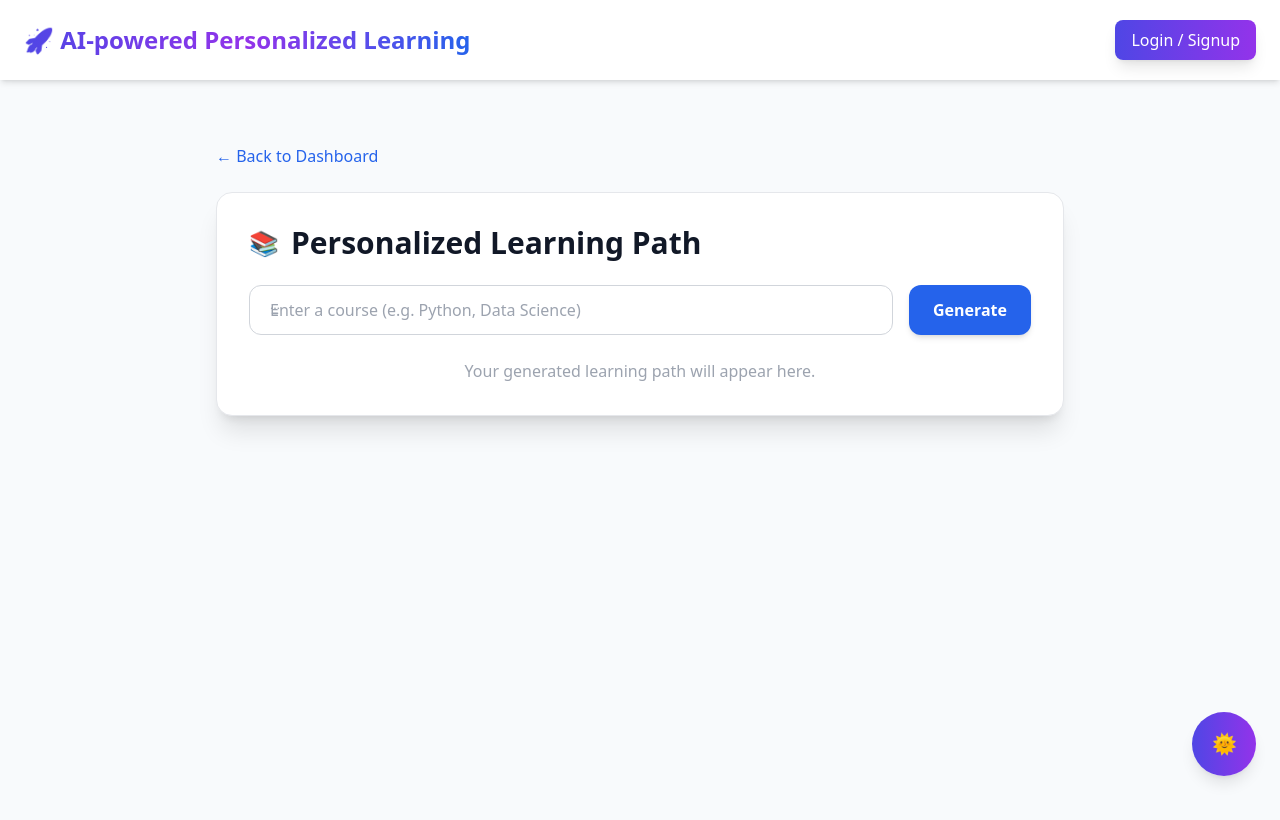
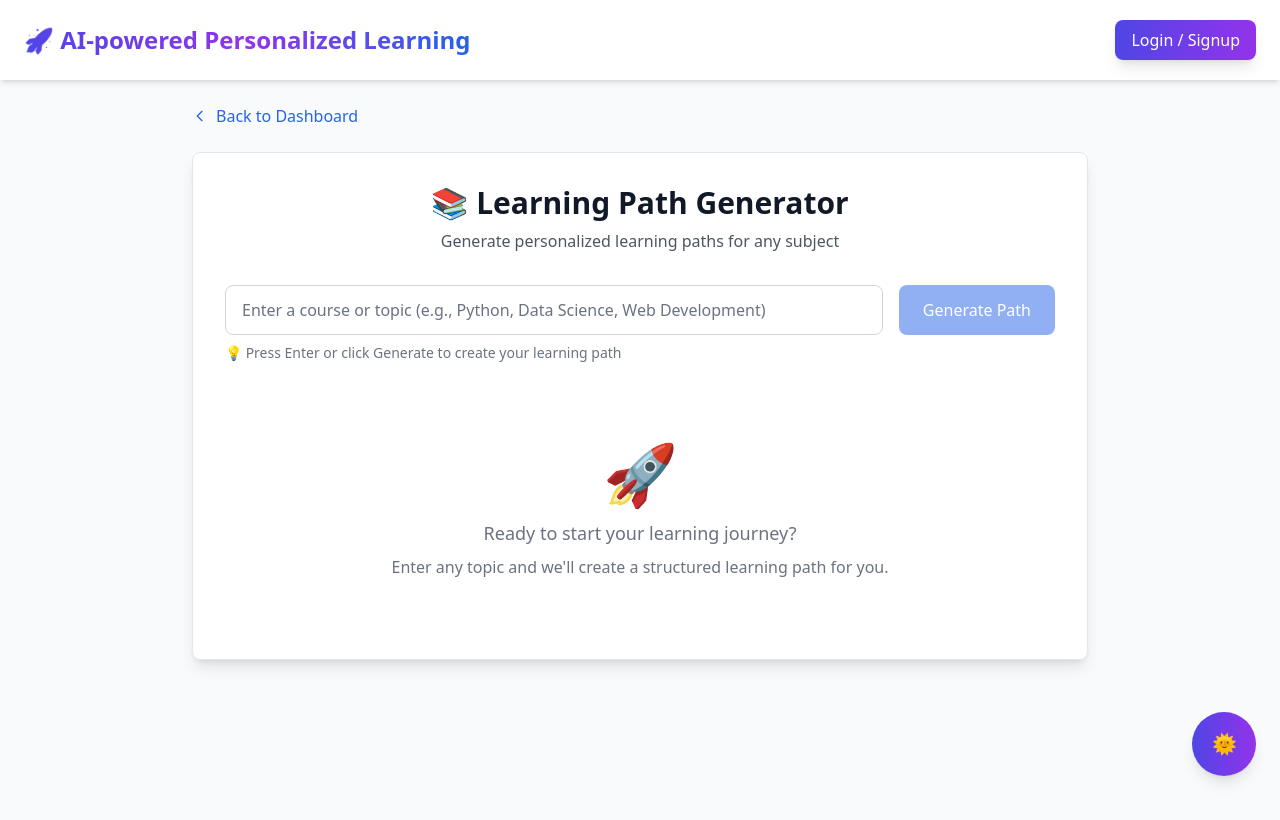
Before and after one commit to DharanSJIT/AI_learning_website, a React (Vite) app in the folder frontend/: page /learning-path in a window 1280 px wide. Shown: the top 820 px of the page. Built offline with nearby package versions, Linux system fonts and the light colour scheme; no server answers.

Commit message:
updated learning path

```diff
--- a/frontend/src/components/LearningPath.jsx
+++ b/frontend/src/components/LearningPath.jsx
@@ -1,4 +1,4 @@
-import React, { useState } from "react";
+import React, { useState, useEffect } from "react";
 import { Link } from "react-router-dom";
 import axios from "axios";
 import { jsPDF } from "jspdf";
@@ -9,6 +9,25 @@ export default function LearningPath() {
   const [course, setCourse] = useState("");
   const [path, setPath] = useState(null);
   const [loading, setLoading] = useState(false);
+
+  // Handle Enter key press
+  const handleKeyPress = (e) => {
+    if (e.key === "Enter" && !loading && course.trim()) {
+      generatePath();
+    }
+  };
+
+  // Add event listener for Enter key
+  useEffect(() => {
+    const handleGlobalKeyPress = (e) => {
+      if (e.key === "Enter" && document.activeElement.type === "text" && !loading && course.trim()) {
+        generatePath();
+      }
+    };
+
+    document.addEventListener("keypress", handleGlobalKeyPress);
+    return () => document.removeEventListener("keypress", handleGlobalKeyPress);
+  }, [course, loading]);
 
   const generatePath = async () => {
     if (!course.trim()) {
@@ -53,11 +72,47 @@ Do NOT use markdown (** or *), just plain text.`;
 
   const exportPDF = () => {
     if (!path) return;
+
     const doc = new jsPDF();
+    const pageHeight = doc.internal.pageSize.height;
+    const pageWidth = doc.internal.pageSize.width;
+    const margin = 15;
+    const maxLineWidth = pageWidth - (margin * 2);
+    const lineHeight = 7;
+    let yPosition = margin;
+
+    // Set font
     doc.setFont("Helvetica", "normal");
     doc.setFontSize(12);
-    const lines = doc.splitTextToSize(path, 180);
-    doc.text(lines, 10, 20);
+
+    // Add title
+    doc.setFont("Helvetica", "bold");
+    doc.setFontSize(16);
+    const title = `Learning Path: ${course}`;
+    doc.text(title, margin, yPosition);
+    yPosition += 15;
+
+    // Reset font for content
+    doc.setFont("Helvetica", "normal");
+    doc.setFontSize(11);
+
+    // Split content into lines that fit the page width
+    const lines = doc.splitTextToSize(path, maxLineWidth);
+
+    // Process each line and add page breaks when needed
+    lines.forEach((line) => {
+      // Check if we need a new page
+      if (yPosition + lineHeight > pageHeight - margin) {
+        doc.addPage();
+        yPosition = margin;
+      }
+
+      // Add the line to current page
+      doc.text(line, margin, yPosition);
+      yPosition += lineHeight;
+    });
+
+    // Save the PDF
     doc.save(`${course || "learning-path"}.pdf`);
   };
 
@@ -80,84 +135,88 @@ Do NOT use markdown (** or *), just plain text.`;
   };
 
   return (
-    <div className="max-w-4xl mx-auto p-6 mt-10">
+    <div className="min-h-screen bg-gray-50 py-6 px-4">
+      <div className="max-w-4xl mx-auto">
         {/* Back Link */}
         <Link
           to="/home"
-        className="inline-flex items-center text-blue-600 hover:underline mb-6 font-medium"
+          className="inline-flex items-center text-blue-600 hover:text-blue-800 mb-6 font-medium transition-colors"
         >
-        ← Back to Dashboard
+          <svg
+            className="w-4 h-4 mr-2"
+            fill="none"
+            stroke="currentColor"
+            viewBox="0 0 24 24"
+          >
+            <path strokeLinecap="round" strokeLinejoin="round" strokeWidth={2} d="M15 19l-7-7 7-7" />
+          </svg>
+          Back to Dashboard
         </Link>
 
-      {/* Card Container */}
-      <div className="bg-white shadow-xl rounded-2xl p-8 border border-gray-200">
+        {/* Main Card */}
+        <div className="bg-white rounded-lg shadow-lg border border-gray-200 p-8">
           {/* Header */}
-        <h2 className="text-3xl font-extrabold text-gray-900 mb-6 flex items-center gap-3">
-          <span className="text-2xl">📚</span> Personalized Learning Path
-        </h2>
+          <div className="text-center mb-8">
+            <h1 className="text-3xl font-bold text-gray-900 mb-2">
+              📚 Learning Path Generator
+            </h1>
+            <p className="text-gray-600">
+              Generate personalized learning paths for any subject
+            </p>
+          </div>
 
-        {/* Input & Generate Button */}
-        <div className="flex flex-col sm:flex-row gap-4 mb-6">
-          <div className="relative flex-1">
+          {/* Input Section */}
+          <div className="mb-8">
+            <div className="flex flex-col sm:flex-row gap-4">
               <input
                 type="text"
                 value={course}
                 onChange={(e) => setCourse(e.target.value)}
-              placeholder="Enter a course (e.g. Python, Data Science)"
+                onKeyPress={handleKeyPress}
+                placeholder="Enter a course or topic (e.g., Python, Data Science, Web Development)"
                 className="
-                w-full
-                rounded-xl
+                  flex-1
+                  px-4
+                  py-3
                   border
                   border-gray-300
-                px-5
-                py-3
-                text-gray-900
-                placeholder-gray-400
+                  rounded-lg
                   focus:outline-none
                   focus:ring-2
                   focus:ring-blue-500
                   focus:border-transparent
-                transition
+                  text-gray-900
+                  placeholder-gray-500
                 "
               />
-            <svg
-              className="w-5 h-5 absolute left-4 top-1/2 -translate-y-1/2 text-gray-400 pointer-events-none"
-              fill="none"
-              stroke="currentColor"
-              strokeWidth="2"
-              viewBox="0 0 24 24"
-              xmlns="http://www.w3.org/2000/svg"
-            >
-              <path
-                strokeLinecap="round"
-                strokeLinejoin="round"
-                d="M8 10h.01M12 10h.01M16 10h.01M9 16h6"
-              ></path>
-            </svg>
-          </div>
-
               <button
                 onClick={generatePath}
-            disabled={loading}
-            className={`
-              flex items-center justify-center
-              rounded-xl
-              bg-blue-600
+                disabled={loading || !course.trim()}
+                className="
                   px-6
                   py-3
+                  bg-blue-600
                   text-white
-              font-semibold
-              shadow-md
+                  rounded-lg
+                  font-medium
                   hover:bg-blue-700
+                  focus:outline-none
+                  focus:ring-2
+                  focus:ring-blue-500
+                  focus:ring-offset-2
                   disabled:opacity-50
                   disabled:cursor-not-allowed
-              transition
-            `}
+                  transition-colors
+                  min-w-[120px]
+                  flex
+                  items-center
+                  justify-center
+                "
               >
-            {loading && (
+                {loading ? (
+                  <>
                     <svg
-                className="animate-spin -ml-1 mr-2 h-5 w-5 text-white"
-                xmlns="http://www.w3.org/2000/svg"
+                      className="animate-spin mr-2 h-4 w-4"
                       fill="none"
                       viewBox="0 0 24 24"
                     >
@@ -168,88 +227,174 @@ Do NOT use markdown (** or *), just plain text.`;
                         r="10"
                         stroke="currentColor"
                         strokeWidth="4"
-                ></circle>
+                      />
                       <path
                         className="opacity-75"
                         fill="currentColor"
                         d="M4 12a8 8 0 018-8v8H4z"
-                ></path>
+                      />
                     </svg>
+                    Generating...
+                  </>
+                ) : (
+                  "Generate Path"
                 )}
-            {loading ? "Generating..." : "Generate"}
               </button>
             </div>
+            <p className="text-sm text-gray-500 mt-2">
+              💡 Press Enter or click Generate to create your learning path
+            </p>
+          </div>
 
-        {/* Result / Output */}
-        <div>
+          {/* Results Section */}
           {path && (
+            <div className="space-y-6">
+              {/* Learning Path Content - No scroll, full height */}
+              <div className="bg-gray-50 border border-gray-200 rounded-lg p-6">
+                <h3 className="text-lg font-semibold text-gray-800 mb-4 flex items-center">
+                  <span className="mr-2">🎯</span>
+                  Your Learning Path for "{course}"
+                </h3>
                 <div
                   className="
-                bg-gray-50
-                border
-                border-gray-200
-                rounded-xl
-                p-6
                     text-gray-700
                     whitespace-pre-wrap
                     leading-relaxed
                     select-text
-                shadow-inner
                   "
                 >
                   {path}
+                </div>
+              </div>
 
               {/* Export Buttons */}
-              <div className="mt-6 flex flex-wrap gap-4 justify-center sm:justify-start">
+              <div className="flex flex-wrap gap-3 pt-4 border-t border-gray-200">
                 <button
                   onClick={exportPDF}
-                  className="flex items-center gap-2 px-5 py-3 bg-red-600 hover:bg-red-700 text-white rounded-xl shadow-md transition"
-                  title="Export as PDF"
+                  className="
+                    flex items-center gap-2
+                    px-4 py-2
+                    bg-red-600
+                    text-white
+                    rounded-lg
+                    hover:bg-red-700
+                    transition-colors
+                    font-medium
+                  "
                 >
                   <svg
-                    xmlns="http://www.w3.org/2000/svg"
-                    className="h-5 w-5"
+                    className="w-4 h-4"
                     fill="none"
+                    stroke="currentColor"
                     viewBox="0 0 24 24"
-                    stroke="currentColor"
-                    strokeWidth={2}
                   >
                     <path
                       strokeLinecap="round"
                       strokeLinejoin="round"
-                      d="M12 20h9M12 4h9M12 12h9M3 6h.01M3 18h.01M3 12h.01"
+                      strokeWidth={2}
+                      d="M12 10v6m0 0l-3-3m3 3l3-3m2 8H7a2 2 0 01-2-2V5a2 2 0 012-2h5.586a1 1 0 01.707.293l5.414 5.414a1 1 0 01.293.707V19a2 2 0 01-2 2z"
                     />
                   </svg>
                   Export PDF
                 </button>
+
                 <button
                   onClick={exportWord}
-                  className="flex items-center gap-2 px-5 py-3 bg-green-700 hover:bg-green-800 text-white rounded-xl shadow-md transition"
-                  title="Export as Word Document"
+                  className="
+                    flex items-center gap-2
+                    px-4 py-2
+                    bg-blue-600
+                    text-white
+                    rounded-lg
+                    hover:bg-blue-700
+                    transition-colors
+                    font-medium
+                  "
                 >
                   <svg
-                    xmlns="http://www.w3.org/2000/svg"
-                    className="h-5 w-5"
+                    className="w-4 h-4"
                     fill="none"
+                    stroke="currentColor"
                     viewBox="0 0 24 24"
-                    stroke="currentColor"
-                    strokeWidth={2}
                   >
                     <path
                       strokeLinecap="round"
                       strokeLinejoin="round"
-                      d="M4 4v16h16M8 4v16M8 12h8"
+                      strokeWidth={2}
+                      d="M9 12h6m-6 4h6m2 5H7a2 2 0 01-2-2V5a2 2 0 012-2h5.586a1 1 0 01.707.293l5.414 5.414a1 1 0 01.293.707V19a2 2 0 01-2 2z"
                     />
                   </svg>
                   Export Word
                 </button>
+
+                <button
+                  onClick={() => navigator.clipboard.writeText(path)}
+                  className="
+                    flex items-center gap-2
+                    px-4 py-2
+                    bg-green-600
+                    text-white
+                    rounded-lg
+                    hover:bg-green-700
+                    transition-colors
+                    font-medium
+                  "
+                >
+                  <svg
+                    className="w-4 h-4"
+                    fill="none"
+                    stroke="currentColor"
+                    viewBox="0 0 24 24"
+                  >
+                    <path
+                      strokeLinecap="round"
+                      strokeLinejoin="round"
+                      strokeWidth={2}
+                      d="M8 16H6a2 2 0 01-2-2V6a2 2 0 012-2h8a2 2 0 012 2v2m-6 12h8a2 2 0 002-2v-8a2 2 0 00-2-2h-8a2 2 0 00-2 2v8a2 2 0 002 2z"
+                    />
+                  </svg>
+                  Copy Text
+                </button>
               </div>
             </div>
           )}
+
+          {/* Empty State */}
           {!path && !loading && (
-            <p className="text-center text-gray-400 mt-4">
-              Your generated learning path will appear here.
-            </p>
+            <div className="text-center py-12 text-gray-500">
+              <div className="text-6xl mb-4">🚀</div>
+              <p className="text-lg">Ready to start your learning journey?</p>
+              <p className="mt-2">Enter any topic and we'll create a structured learning path for you.</p>
+            </div>
+          )}
+
+          {/* Loading State */}
+          {loading && (
+            <div className="text-center py-12">
+              <div className="inline-flex items-center justify-center w-16 h-16 bg-blue-100 rounded-full mb-4">
+                <svg
+                  className="animate-spin h-8 w-8 text-blue-600"
+                  fill="none"
+                  viewBox="0 0 24 24"
+                >
+                  <circle
+                    className="opacity-25"
+                    cx="12"
+                    cy="12"
+                    r="10"
+                    stroke="currentColor"
+                    strokeWidth="4"
+                  />
+                  <path
+                    className="opacity-75"
+                    fill="currentColor"
+                    d="M4 12a8 8 0 018-8v8H4z"
+                  />
+                </svg>
+              </div>
+              <p className="text-lg font-medium text-gray-700">Creating your learning path...</p>
+              <p className="text-gray-500 mt-1">This may take a few moments</p>
+            </div>
           )}
         </div>
       </div>
```
Lines whose indentation alone changed are shown as unchanged.
